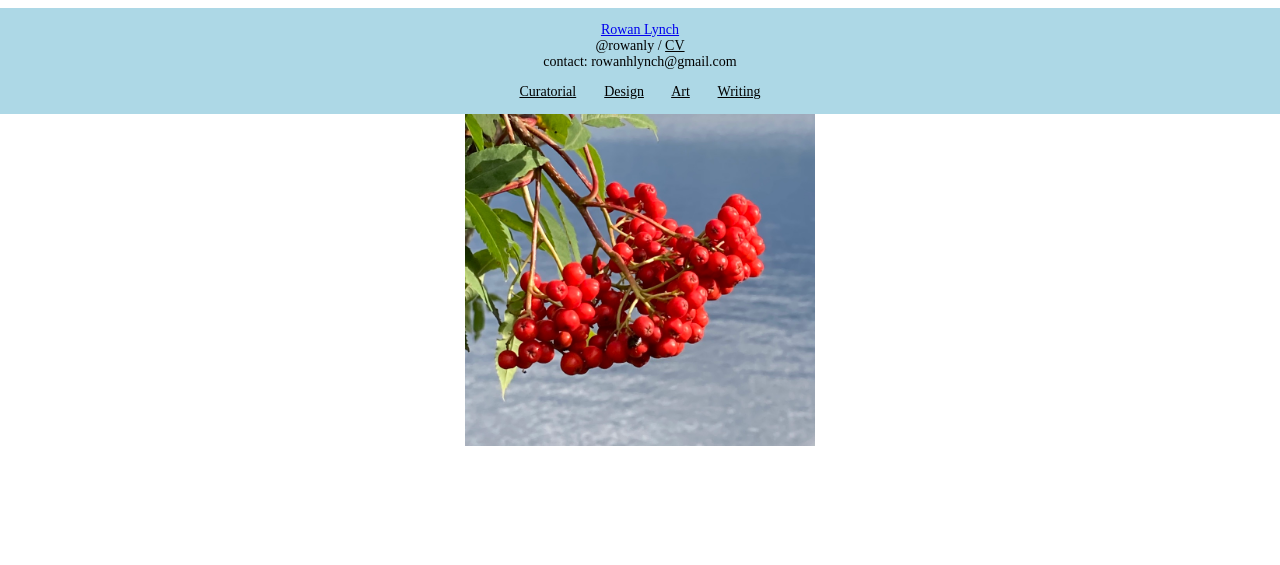
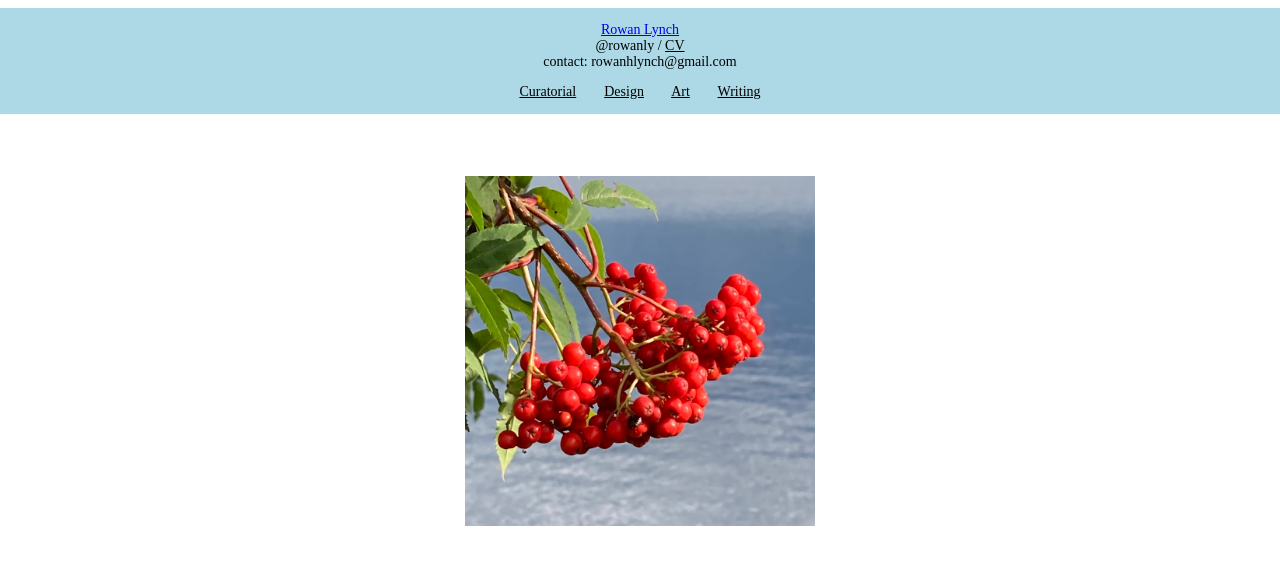
Before and after one commit to rowanpersonal/rowanpersonal.github.io, a PHP site: page /index.html in a window 1280 px wide. Shown: the top 565 px of the page. Run offline with PHP 8.4, Linux system fonts and the light colour scheme.

Commit message:
Update site_style.css

```diff
--- a/pages/site_style.css
+++ b/pages/site_style.css
@@ -35,7 +35,7 @@ position: fixed;
 
    width: 100%;
  margin: 0 auto;
-  padding-top: 40px;
+  padding-top: 120px;
 
 			}
 
```
